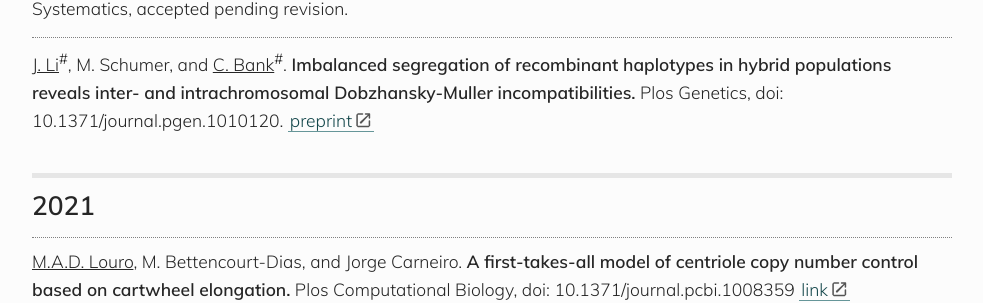
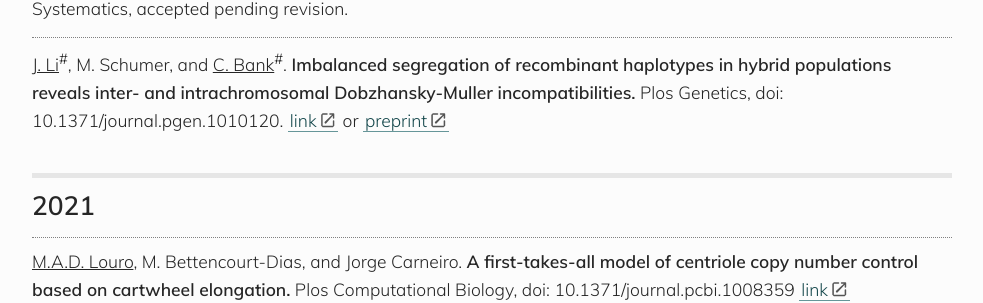
Before and after one commit to banklab/banklab.github.io, a Jekyll site: the page built from publications.md, in a window 1280 px wide and 900 px high, scrolled down 723 px. Shown: the part 151-454 px from the top of the window, without its empty margins (148-1131 px from the left). Built offline with Jekyll 4.4.1, drawn with Linux system fonts in a browser that asks for light colours; some web fonts are replaced.

Commit message:
Update publications.md
PlosGen link added

```diff
--- a/publications.md
+++ b/publications.md
@@ -27,7 +27,7 @@
 
 <u>C. Bank</u>. **Epistasis and adaptation in rugged fitness landscapes.** Annual Reviews in Ecology, Evolution and Systematics, accepted pending revision.
 
-<u>J. Li</u><sup>#</sup>, M. Schumer, and <u>C. Bank</u><sup>#</sup>. **Imbalanced segregation of recombinant haplotypes in hybrid populations reveals inter- and intrachromosomal Dobzhansky-Muller incompatibilities.** Plos Genetics, doi: 10.1371/journal.pgen.1010120. [preprint](https://www.biorxiv.org/content/10.1101/2021.08.04.454891v1)
+<u>J. Li</u><sup>#</sup>, M. Schumer, and <u>C. Bank</u><sup>#</sup>. **Imbalanced segregation of recombinant haplotypes in hybrid populations reveals inter- and intrachromosomal Dobzhansky-Muller incompatibilities.** Plos Genetics, doi: 10.1371/journal.pgen.1010120. [link](https://journals.plos.org/plosgenetics/article?id=10.1371/journal.pgen.1010120) or [preprint](https://www.biorxiv.org/content/10.1101/2021.08.04.454891v1)
 
 ## 2021
 
```
